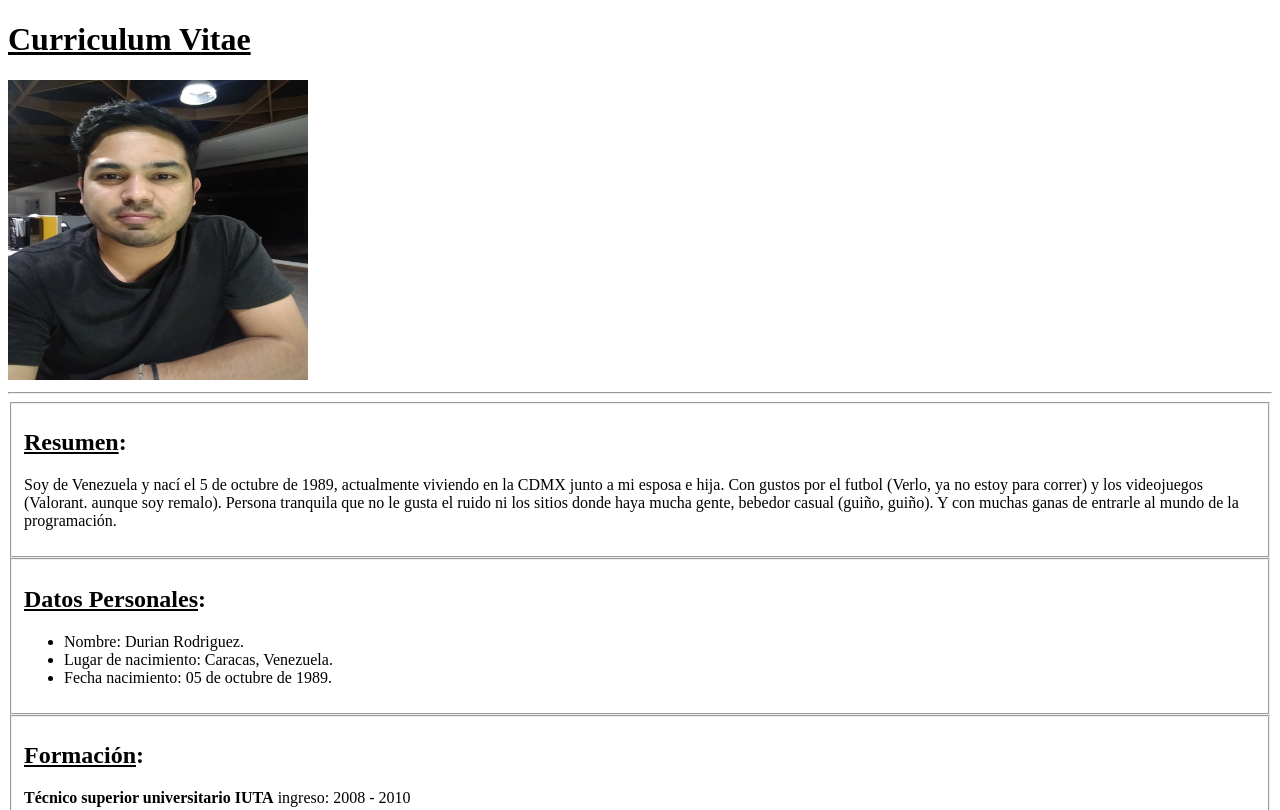
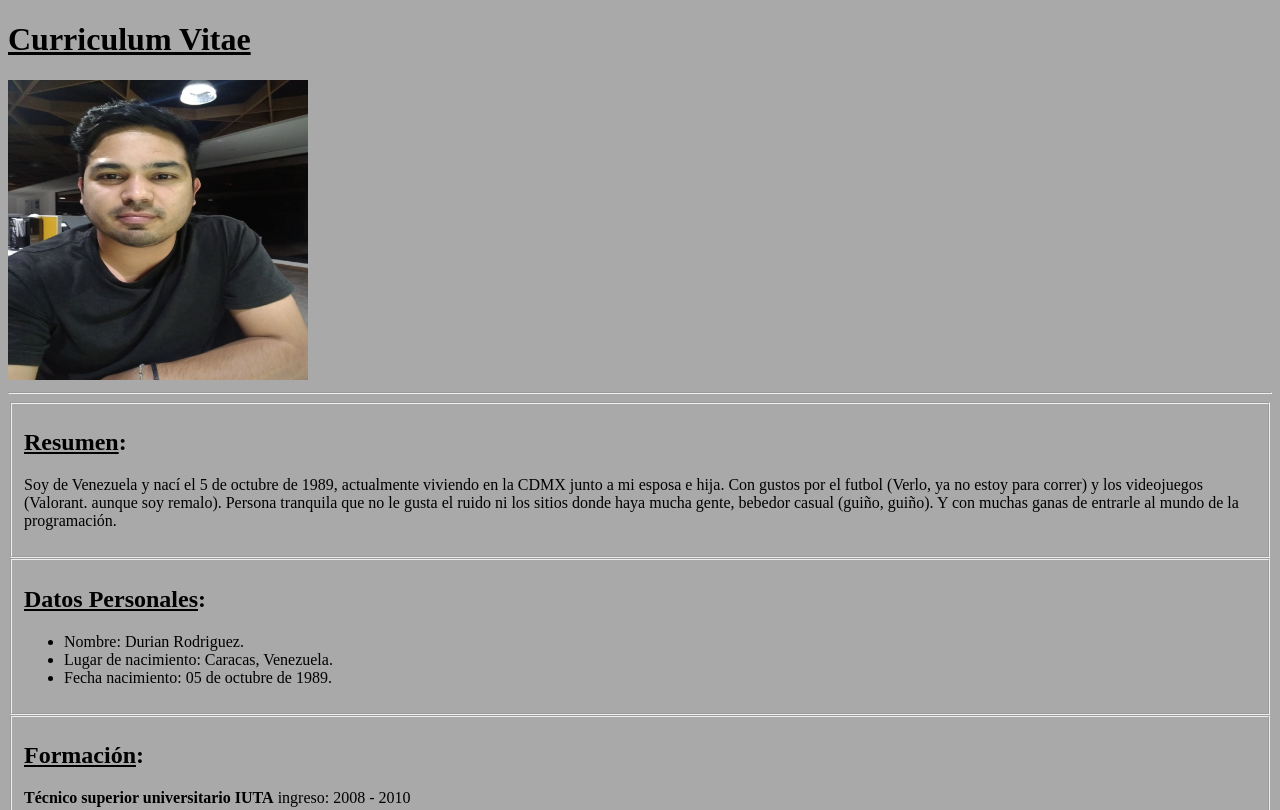
Before and after one commit to ipd18/desafio-html-cv-Durian, a plain HTML site: page index.html in a window 1280 px wide. Shown: the top 810 px of the page. Drawn offline with Linux system fonts and the light colour scheme.

Commit message:
carpeta css

```diff
--- /dev/null
+++ b/assets/css/style.css
@@ -0,0 +1,3 @@
+body{
+    background-color: darkgray;
+}
--- a/index.html
+++ b/index.html
@@ -6,6 +6,7 @@
     <meta http-equiv="X-UA-Compatible" content="IE=edge" />
     <meta name="viewport" content="width=device-width, initial-scale=1.0" />
     <link rel="icon" type="image/png" href="./assets/imgs/drr.jpg" />
+    <link rel="stylesheet" href="/assets/css/style.css">
     <title>CV Durian Rodriguez</title>
 </head>
 
```
